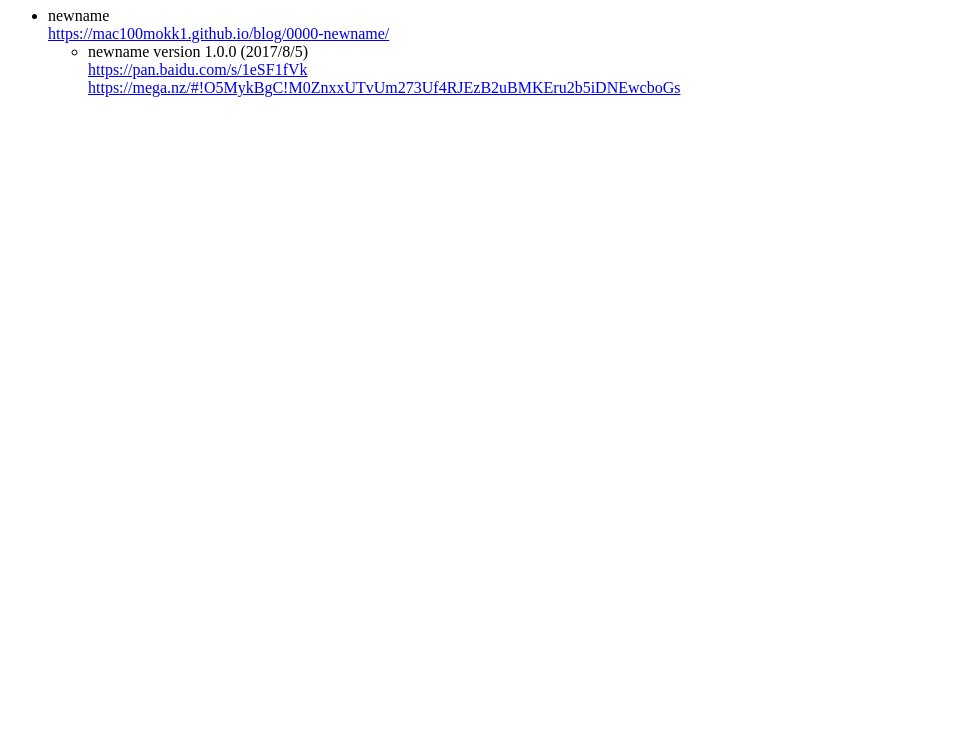
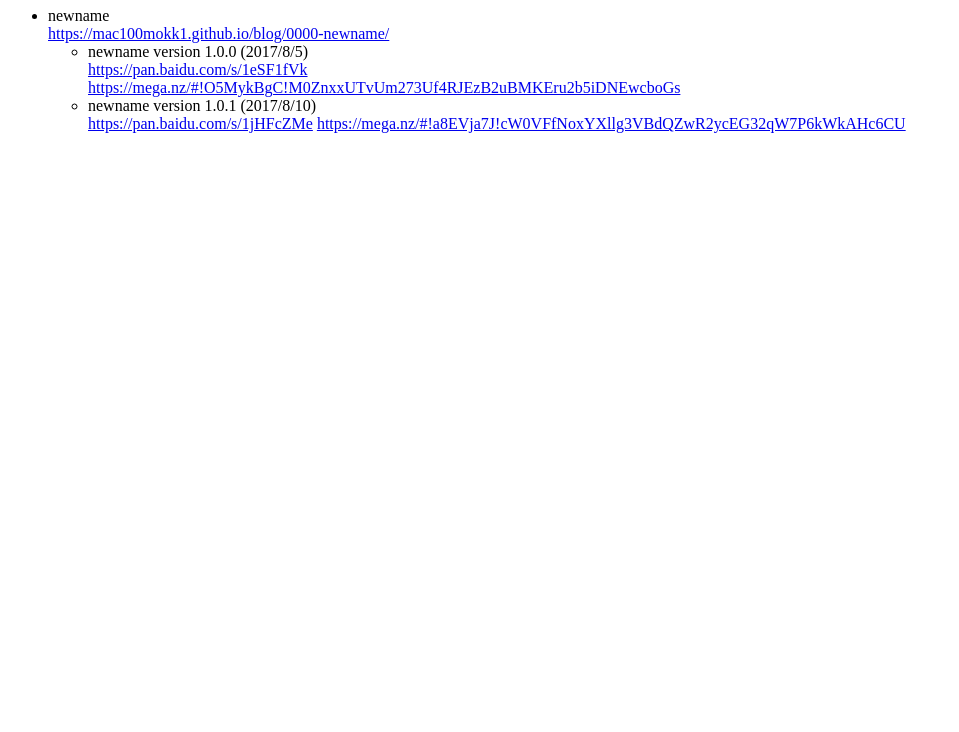
Before and after one commit to mac100mokk1/download, a plain HTML site: page index.html in a window 1280 px wide. Shown: the part 68-800 px from the top of the page, without its empty margins (0-959 px from the left). Drawn offline with Linux system fonts and the light colour scheme.

Commit message:
Update index.html

```diff
--- a/index.html
+++ b/index.html
@@ -2,6 +2,8 @@
 <ul>
 <li>newname<br><a href="https://mac100mokk1.github.io/blog/0000-newname/">https://mac100mokk1.github.io/blog/0000-newname/</a>  <ul>
 <li>newname version 1.0.0 (2017/8/5)<br><a href="https://pan.baidu.com/s/1eSF1fVk">https://pan.baidu.com/s/1eSF1fVk</a><br><a href="https://mega.nz/#!O5MykBgC!M0ZnxxUTvUm273Uf4RJEzB2uBMKEru2b5iDNEwcboGs">https://mega.nz/#!O5MykBgC!M0ZnxxUTvUm273Uf4RJEzB2uBMKEru2b5iDNEwcboGs</a>  </li>
+<li>newname version 1.0.1 (2017/8/10)<br><a href="https://pan.baidu.com/s/1jHFcZMe">https://pan.baidu.com/s/1jHFcZMe</a>
+<a href="https://mega.nz/#!a8EVja7J!cW0VFfNoxYXllg3VBdQZwR2ycEG32qW7P6kWkAHc6CU">https://mega.nz/#!a8EVja7J!cW0VFfNoxYXllg3VBdQZwR2ycEG32qW7P6kWkAHc6CU</a></li>
 </ul>
 </li>
 </ul>
```
